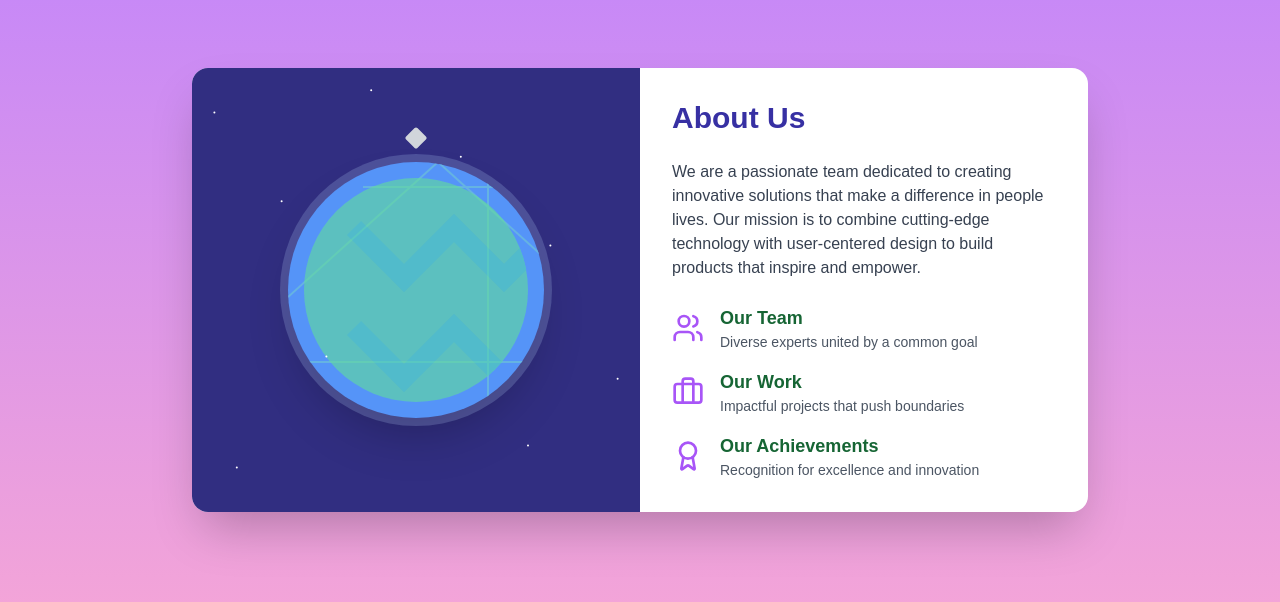
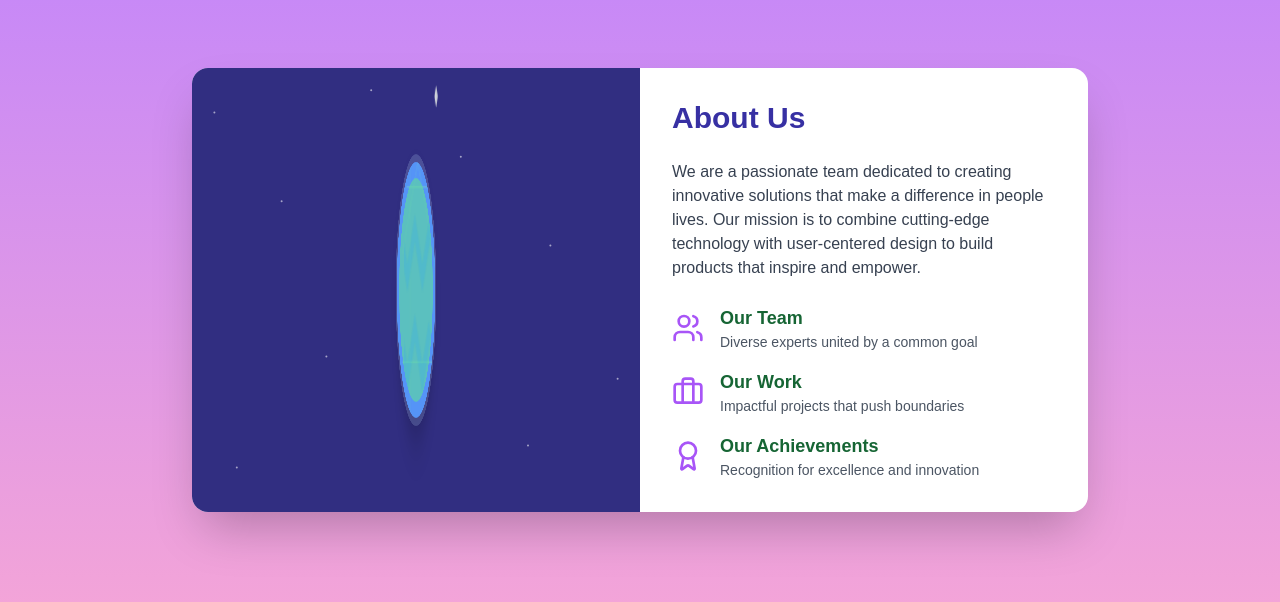
Before and after one commit to JessiP23/room-generation, a Next.js app: page /about-us in a window 1280 px wide. Shown: the part 110-712 px from the top of the page. Built offline with nearby package versions, Linux system fonts and the light colour scheme.

Commit message:
styilnig

```diff
--- a/app/globals.css
+++ b/app/globals.css
@@ -25,3 +25,59 @@ body {
     text-wrap: balance;
   }
 }
+
+
+@keyframes building-float {
+  0%, 100% { transform: perspective(1000px) rotateX(2deg) rotateY(2deg) translateY(0px); }
+  50% { transform: perspective(1000px) rotateX(2deg) rotateY(2deg) translateY(-10px); }
+}
+
+@keyframes window-light {
+  0%, 100% { opacity: 0.7; }
+  50% { opacity: 1; }
+}
+
+@keyframes cloud-1 {
+  0% { transform: translateX(-100%); }
+  100% { transform: translateX(400%); }
+}
+
+@keyframes cloud-2 {
+  0% { transform: translateX(100%); }
+  100% { transform: translateX(-400%); }
+}
+
+@keyframes globe-rotate {
+  0% { transform: rotateY(0deg); }
+  100% { transform: rotateY(360deg); }
+}
+
+@keyframes globe-map-rotate {
+  0% { transform: translateX(0); }
+  100% { transform: translateX(-100%); }
+}
+
+@keyframes globe-continents-rotate {
+  0% { transform: translateX(0); }
+  100% { transform: translateX(-100%); }
+}
+
+@keyframes satellite-orbit {
+  0% { transform: rotate(0deg) translateX(140px) rotate(0deg); }
+  100% { transform: rotate(360deg) translateX(140px) rotate(-360deg); }
+}
+
+@keyframes twinkle {
+  0%, 100% { opacity: 1; }
+  50% { opacity: 0.5; }
+}
+
+.animate-building-float { animation: building-float 6s ease-in-out infinite; }
+.animate-window-light { animation: window-light 2s ease-in-out infinite; }
+.animate-cloud-1 { animation: cloud-1 20s linear infinite; }
+.animate-cloud-2 { animation: cloud-2 25s linear infinite; }
+.animate-globe-rotate { animation: globe-rotate 20s linear infinite; }
+.animate-globe-map-rotate { animation: globe-map-rotate 40s linear infinite; }
+.animate-globe-continents-rotate { animation: globe-continents-rotate 40s linear infinite; }
+.animate-satellite-orbit { animation: satellite-orbit 10s linear infinite; }
+.animate-twinkle { animation: twinkle 4s ease-in-out infinite; }
```
